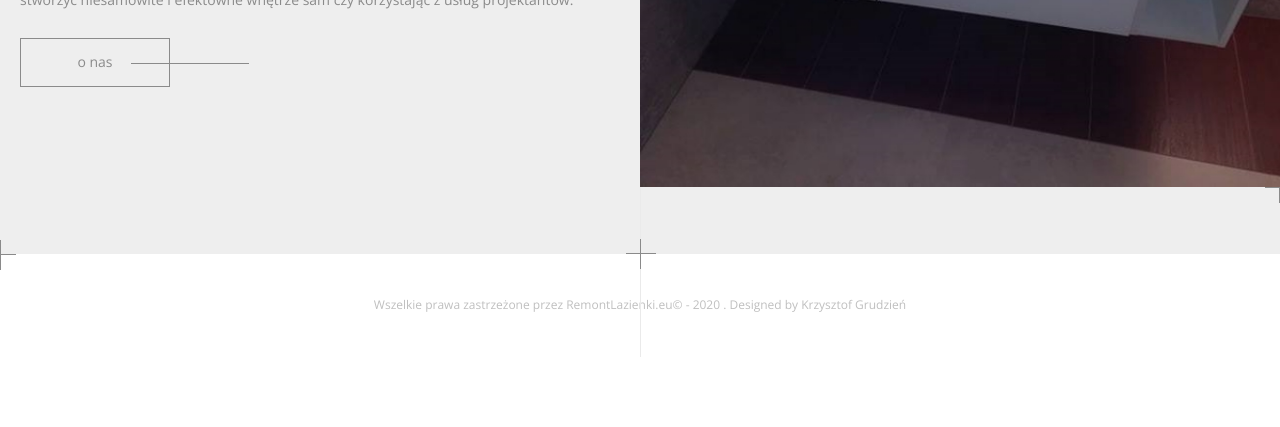
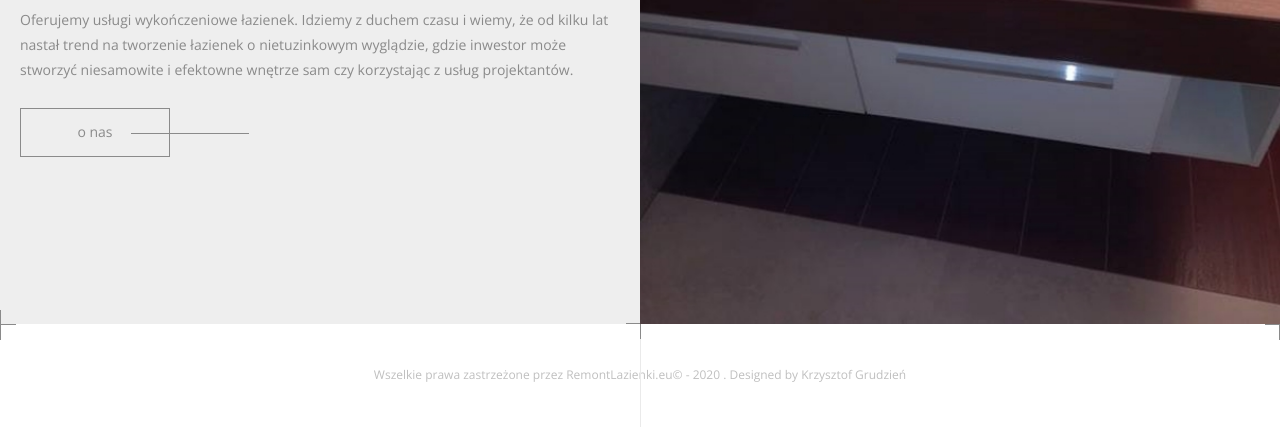
Before and after one commit to KrzysztofGrudzien/remontlazienki.eu, a Gatsby site: page / in a window 1280 px wide. Shown: the part 373-800 px from the top of the page. Built offline with nearby package versions, Linux system fonts and the light colour scheme; Gatsby itself is replaced by a stand-in of ours.

Commit message:
feat(layout): add additional box wrapper covering main structure and setup grid

```diff
--- a/src/layouts/index.js
+++ b/src/layouts/index.js
@@ -3,15 +3,22 @@ import Header from "../components/header"
 import Footer from "../components/footer"
 import GlobalStyle from "../styles/globalStyles"
 import { theme } from "../styles/themeStyles"
-import { ThemeProvider } from "styled-components"
+import styled, { ThemeProvider } from "styled-components"
 
+const Container = styled.div`
+  display: grid;
+  grid-template-rows: 103px 1fr 103px;
+  grid-template-columns: 1fr;
+`
 const Layout = ({ children }) => (
   <>
     <GlobalStyle />
     <ThemeProvider theme={theme}>
-      <Header />
-      {children}
-      <Footer />
+      <Container>
+        <Header />
+        {children}
+        <Footer />
+      </Container>
     </ThemeProvider>
   </>
 )
```
